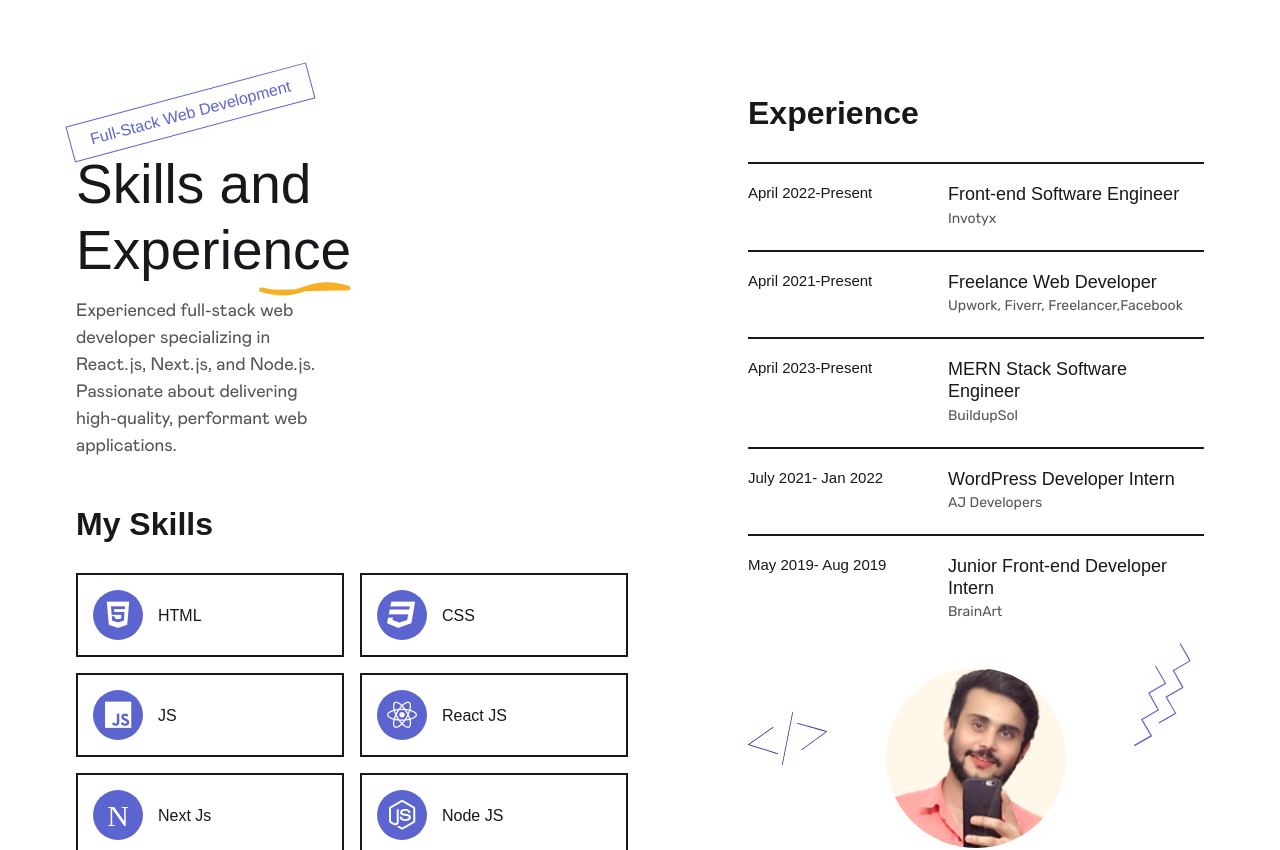
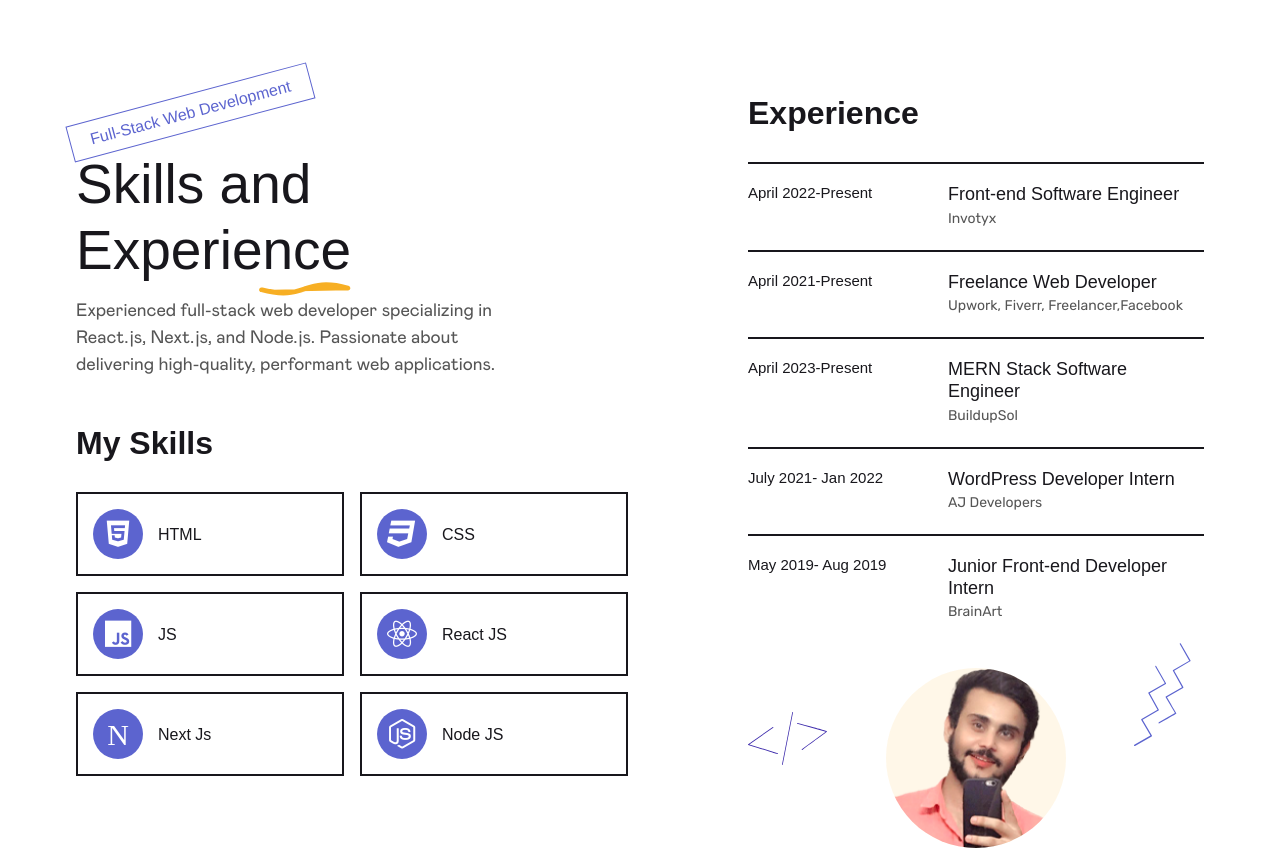
Before and after one commit to developedbyumair/Umair-Ali-01.github.io, a Next.js app: page / in a window 1280 px wide. Shown: the part 1612-2462 px from the top of the page. Built offline with nearby package versions, Linux system fonts and the light colour scheme; no server answers.

Commit message:
Update SectionTitle.js

```diff
--- a/src/components/SectionTitle.js
+++ b/src/components/SectionTitle.js
@@ -1,14 +1,22 @@
 const SectionTitle = ({ heading, subHeading, text }) => {
   return (
     <div className="row section-heading">
-      <div className="col-lg-6">
+      <div className="col-lg-10">
         <h6>
           <span>{subHeading}</span>
         </h6>
         <h3>
           <span>{heading}</span>
         </h3>
-        {text && <p>{text}</p>}
+        {text && (
+          <p
+            style={{
+              whiteSpace: "pre-line",
+            }}
+          >
+            {text}
+          </p>
+        )}
       </div>
     </div>
   );
```
